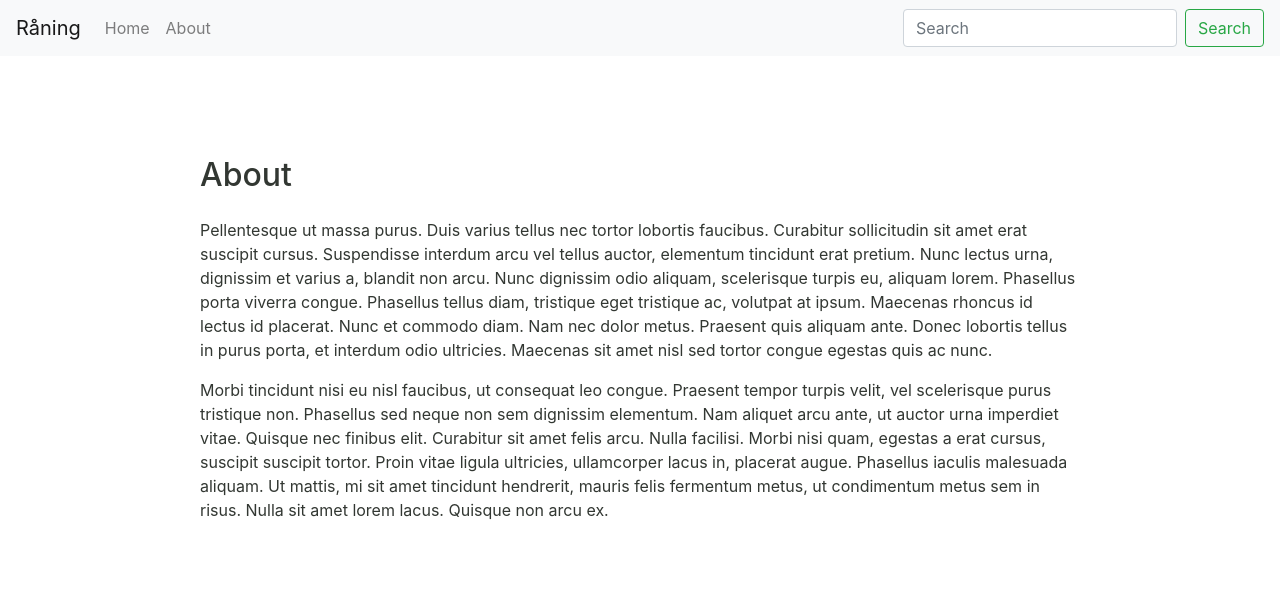
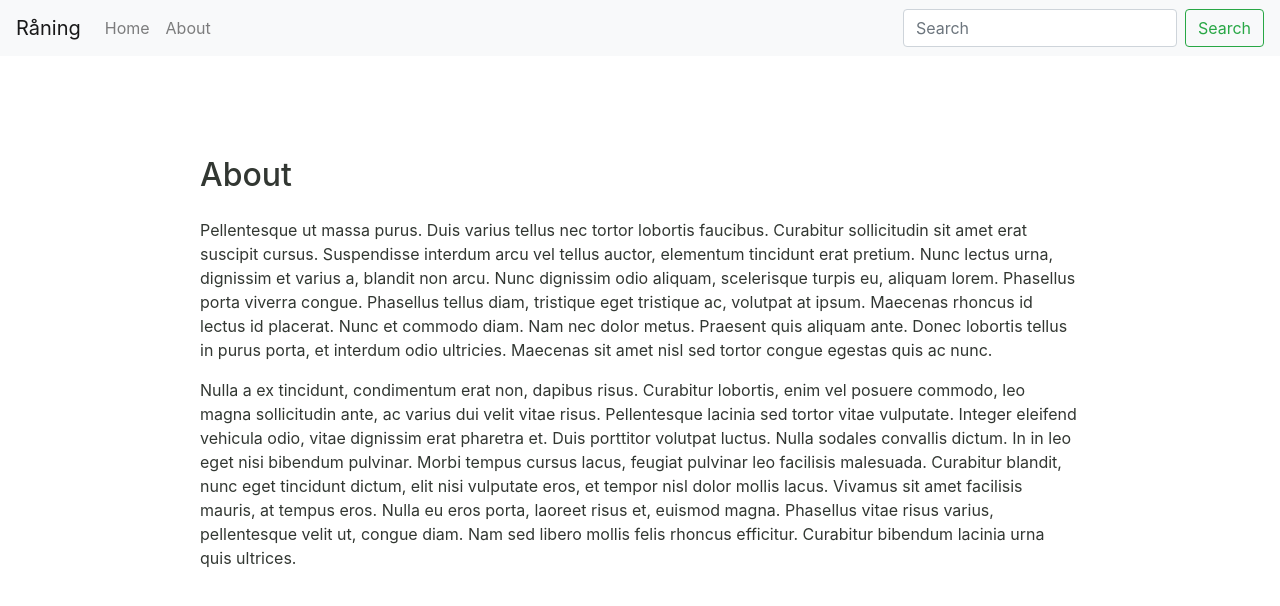
Before and after one commit to erlenlo/gh-actions-demo, a React (Create React App) app: page /about in a window 1280 px wide. Shown: the top 606 px of the page. Built offline with nearby package versions, Linux system fonts and the light colour scheme.

Commit message:
Fixed bug in about page

```diff
--- a/src/components/About/AboutPage.tsx
+++ b/src/components/About/AboutPage.tsx
@@ -18,15 +18,18 @@ const AboutPage: React.FC<{}> = () => {
         amet nisl sed tortor congue egestas quis ac nunc.
       </p>
       <p>
-        Morbi tincidunt nisi eu nisl faucibus, ut consequat leo congue. Praesent
-        tempor turpis velit, vel scelerisque purus tristique non. Phasellus sed
-        neque non sem dignissim elementum. Nam aliquet arcu ante, ut auctor urna
-        imperdiet vitae. Quisque nec finibus elit. Curabitur sit amet felis
-        arcu. Nulla facilisi. Morbi nisi quam, egestas a erat cursus, suscipit
-        suscipit tortor. Proin vitae ligula ultricies, ullamcorper lacus in,
-        placerat augue. Phasellus iaculis malesuada aliquam. Ut mattis, mi sit
-        amet tincidunt hendrerit, mauris felis fermentum metus, ut condimentum
-        metus sem in risus. Nulla sit amet lorem lacus. Quisque non arcu ex.
+        Nulla a ex tincidunt, condimentum erat non, dapibus risus. Curabitur
+        lobortis, enim vel posuere commodo, leo magna sollicitudin ante, ac
+        varius dui velit vitae risus. Pellentesque lacinia sed tortor vitae
+        vulputate. Integer eleifend vehicula odio, vitae dignissim erat pharetra
+        et. Duis porttitor volutpat luctus. Nulla sodales convallis dictum. In
+        in leo eget nisi bibendum pulvinar. Morbi tempus cursus lacus, feugiat
+        pulvinar leo facilisis malesuada. Curabitur blandit, nunc eget tincidunt
+        dictum, elit nisi vulputate eros, et tempor nisl dolor mollis lacus.
+        Vivamus sit amet facilisis mauris, at tempus eros. Nulla eu eros porta,
+        laoreet risus et, euismod magna. Phasellus vitae risus varius,
+        pellentesque velit ut, congue diam. Nam sed libero mollis felis rhoncus
+        efficitur. Curabitur bibendum lacinia urna quis ultrices.
       </p>
     </section>
   );
```
